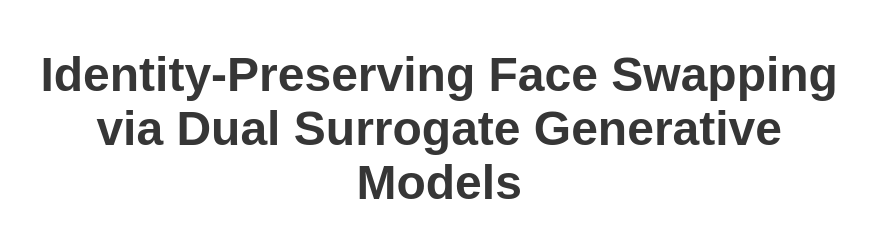
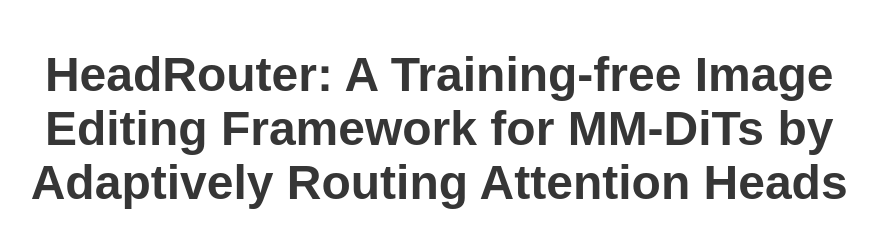
Before and after one commit to yuci-gpt/yuci-gpt.github.io-headrouter, a plain HTML site: page index.html in a window 1280 px wide. Shown: the top 231 px of the page, 151-1027 px from the left. Drawn offline with nearby package versions, Linux system fonts and the light colour scheme; some icons are missing; a web font is replaced by a local one.

Commit message:
Update index.html

```diff
--- a/index.html
+++ b/index.html
@@ -24,7 +24,7 @@
   <meta name="viewport" content="width=device-width, initial-scale=1">
 
 
-  <title>Identity-Preserving Face Swapping via Dual Surrogate Generative Models</title>
+  <title>HeadRouter: A Training-free Image Editing Framework for MM-DiTs by Adaptively Routing Attention Heads</title>
   <link rel="icon" type="image/x-icon" href="static/images/favicon.ico">
   <link href="https://fonts.googleapis.com/css?family=Google+Sans|Noto+Sans|Castoro"
   rel="stylesheet">
@@ -52,7 +52,7 @@
       <div class="container is-max-desktop">
         <div class="columns is-centered">
           <div class="column has-text-centered">
-            <h1 class="title is-1 publication-title">Identity-Preserving Face Swapping via Dual Surrogate Generative Models</h1>
+            <h1 class="title is-1 publication-title">HeadRouter: A Training-free Image Editing Framework for MM-DiTs by Adaptively Routing Attention Heads</h1>
             <div class="is-size-5 publication-authors">
               <!-- Paper authors -->
               <span class="author-block">
```
